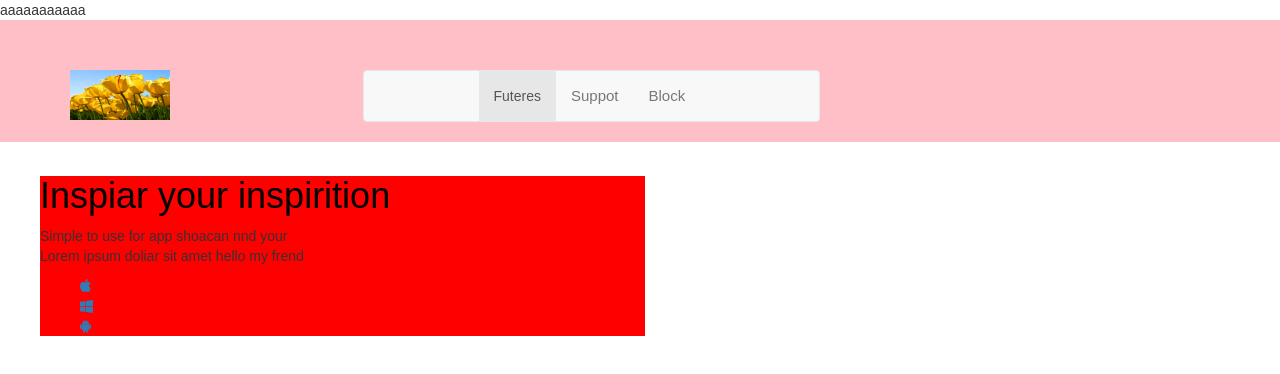
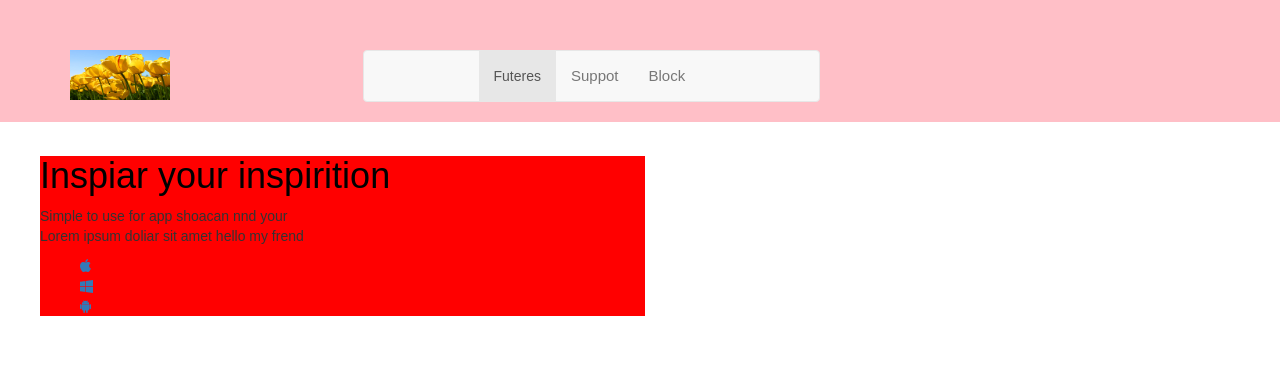
Before and after one commit to karenandreyan/uroki, a plain HTML site: page index.html in a window 1280 px wide. Drawn offline with nearby package versions, Linux system fonts and the light colour scheme.

Commit message:
izmenie 2

```diff
--- a/index.html
+++ b/index.html
@@ -13,9 +13,7 @@
                             </script>
                             <script src="https://maxcdn.bootstrapcdn.com/bootstrap/3.3.7/js/bootstrap.min.js">
                             </script>
-                            <div>
-                            	aaaaaaaaaaa
-                            </div>
+
                         </link>
                     </link>
                 </link>
```
